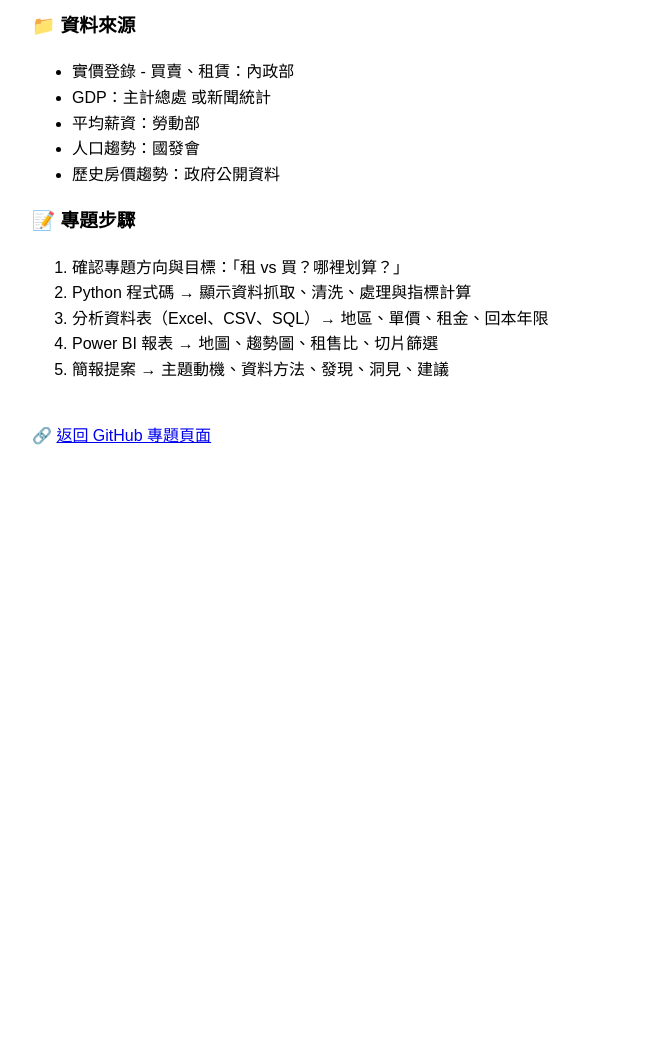
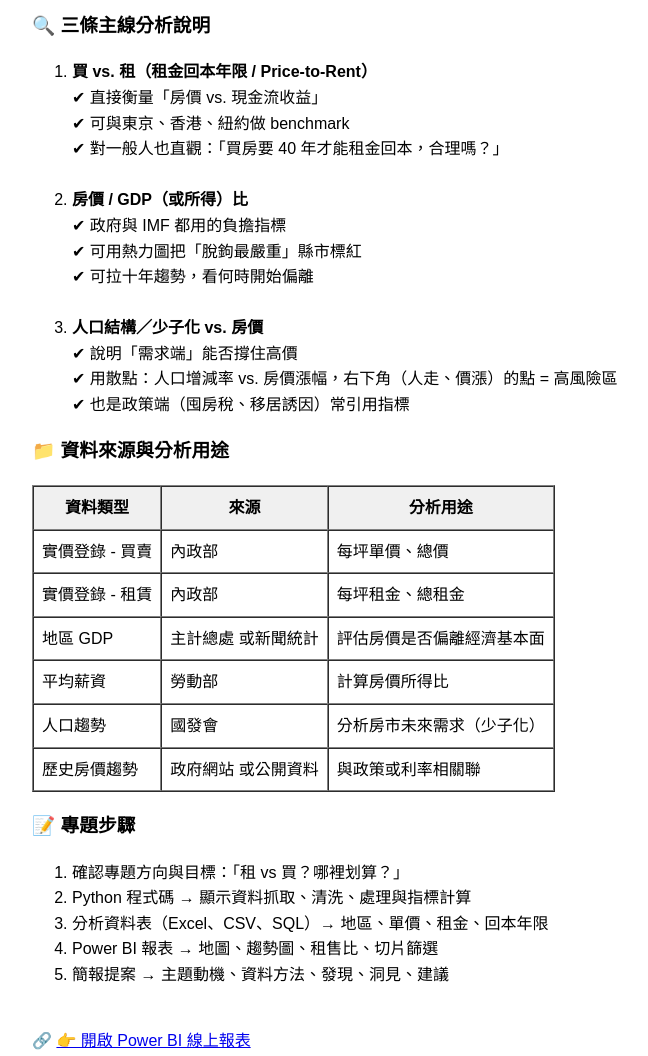
Before and after one commit to JJJu216/Study-of-housing-analysis, a plain HTML site: page index.html in a window 1280 px wide. Shown: the part 740-1796 px from the top of the page, without its empty margins (16-664 px from the left). Before the commit the page ends 1252 px from the top, so only its background shows below. Drawn offline with Linux system fonts and the light colour scheme.

Commit message:
Update index.html

```diff
--- a/index.html
+++ b/index.html
@@ -20,14 +20,69 @@
   <h3>📊 互動式報表展示：</h3>
   <iframe title="合併0723" width="600" height="373.5" src="https://app.powerbi.com/view?r=eyJrIjoiMjZiYTU1ZDQtMDlmMy00ZWE5LTg3M2ItNWEyMzU5Yzg1OTg1IiwidCI6IjhlODY2MWQyLTY3OTAtNDI2NC05NDIxLTFiODM2NDVjMmVlZCJ9" frameborder="0" allowFullScreen="true"></iframe>
 
-  <h3>📁 資料來源</h3>
-  <ul>
-    <li>實價登錄 - 買賣、租賃：內政部</li>
-    <li>GDP：主計總處 或新聞統計</li>
-    <li>平均薪資：勞動部</li>
-    <li>人口趨勢：國發會</li>
-    <li>歷史房價趨勢：政府公開資料</li>
-  </ul>
+  <h3>🔍 三條主線分析說明</h3>
+  <ol>
+    <li><strong>買 vs. 租（租金回本年限 / Price-to-Rent）</strong><br>
+      ✔ 直接衡量「房價 vs. 現金流收益」<br>
+      ✔ 可與東京、香港、紐約做 benchmark<br>
+      ✔ 對一般人也直觀：「買房要 40 年才能租金回本，合理嗎？」
+    </li>
+    <br>
+    <li><strong>房價 / GDP（或所得）比</strong><br>
+      ✔ 政府與 IMF 都用的負擔指標<br>
+      ✔ 可用熱力圖把「脫鉤最嚴重」縣市標紅<br>
+      ✔ 可拉十年趨勢，看何時開始偏離
+    </li>
+    <br>
+    <li><strong>人口結構／少子化 vs. 房價</strong><br>
+      ✔ 說明「需求端」能否撐住高價<br>
+      ✔ 用散點：人口增減率 vs. 房價漲幅，右下角（人走、價漲）的點 = 高風險區<br>
+      ✔ 也是政策端（囤房稅、移居誘因）常引用指標
+    </li>
+  </ol>
+
+  <h3>📁 資料來源與分析用途</h3>
+  <table border="1" cellspacing="0" cellpadding="8">
+    <thead>
+      <tr style="background-color: #f0f0f0;">
+        <th>資料類型</th>
+        <th>來源</th>
+        <th>分析用途</th>
+      </tr>
+    </thead>
+    <tbody>
+      <tr>
+        <td>實價登錄 - 買賣</td>
+        <td>內政部</td>
+        <td>每坪單價、總價</td>
+      </tr>
+      <tr>
+        <td>實價登錄 - 租賃</td>
+        <td>內政部</td>
+        <td>每坪租金、總租金</td>
+      </tr>
+      <tr>
+        <td>地區 GDP</td>
+        <td>主計總處 或新聞統計</td>
+        <td>評估房價是否偏離經濟基本面</td>
+      </tr>
+      <tr>
+        <td>平均薪資</td>
+        <td>勞動部</td>
+        <td>計算房價所得比</td>
+      </tr>
+      <tr>
+        <td>人口趨勢</td>
+        <td>國發會</td>
+        <td>分析房市未來需求（少子化）</td>
+      </tr>
+      <tr>
+        <td>歷史房價趨勢</td>
+        <td>政府網站 或公開資料</td>
+        <td>與政策或利率相關聯</td>
+      </tr>
+    </tbody>
+  </table>
 
   <h3>📝 專題步驟</h3>
   <ol>
@@ -39,8 +94,7 @@
   </ol>
 
   <p style="margin-top: 40px;">
-    🔗 <a href="https://app.powerbi.com/view?r=eyJrIjoiMjZiYTU1ZDQtMDlmMy00ZWE5LTg3M2ItNWEyMzU5Yzg1OTg1IiwidCI6IjhlODY2MWQyLTY3OTAtNDI2NC05NDIxLTFiODM2NDVjMmVlZCJ9" target="_blank">返回 GitHub 專題頁面</a>
-
+    🔗 <a href="https://app.powerbi.com/view?r=eyJrIjoiMjZiYTU1ZDQtMDlmMy00ZWE5LTg3M2ItNWEyMzU5Yzg1OTg1IiwidCI6IjhlODY2MWQyLTY3OTAtNDI2NC05NDIxLTFiODM2NDVjMmVlZCJ9" target="_blank">👉 開啟 Power BI 線上報表</a>
   </p>
 </body>
 </html>
```
